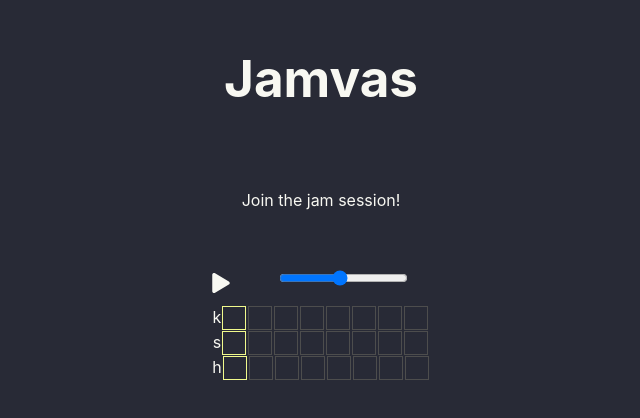
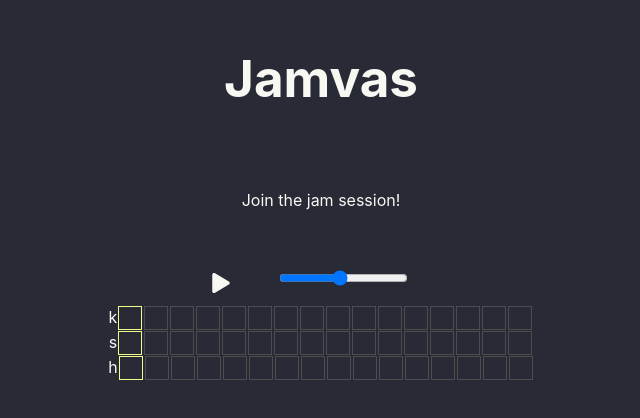
Before and after one commit to ynnckth/jamvas, a React (Vite) app in the folder jamvas-frontend/: page / in a window 1280 px wide. Shown: the part 202-620 px from the top of the page, without its empty margins (319-959 px from the left). Built offline with nearby package versions, Linux system fonts and the light colour scheme; no server answers.

Commit message:
Rename grid to tracks

```diff
--- a/jamvas-frontend/src/features/sequencer/components/GlobalSequencer/GlobalSequencer.tsx
+++ b/jamvas-frontend/src/features/sequencer/components/GlobalSequencer/GlobalSequencer.tsx
@@ -48,8 +48,9 @@ export const GlobalSequencer: React.FC = () => {
       {instruments.map((instrument) => (
         <div className="sequencer-instrument" key={`instrument-${instrument}`}>
           <div className="grid">
-            {instrument.grid.map((track, trackIndex) => (
+            {instrument.tracks.map((track, trackIndex) => (
               <div className="track" key={`track-${trackIndex}`}>
+                {/* TODO: add track icon logo */}
                 <div>{track.name.at(0)}</div>
                 {track.steps.map((step, stepIndex) => (
                   <GridCell
--- a/jamvas-frontend/src/features/sequencer/constants.ts
+++ b/jamvas-frontend/src/features/sequencer/constants.ts
@@ -1,3 +1,3 @@
 export const MIN_BPM = 50;
 export const MAX_BPM = 200;
-export const TOTAL_NO_STEPS = 8;
+export const TOTAL_NO_STEPS = 16;
--- a/jamvas-frontend/src/features/sequencer/instruments/drums/drumSequencerState.ts
+++ b/jamvas-frontend/src/features/sequencer/instruments/drums/drumSequencerState.ts
@@ -4,10 +4,18 @@ import { SequencerInstrument } from "../../types/sequencerInstrument";
 export const drumSequencerState: SequencerInstrument = {
   id: Instrument.DRUMS,
   name: "Drums",
-  grid: [
+  tracks: [
     {
       name: "kick",
       steps: [
+        { isOn: false },
+        { isOn: false },
+        { isOn: false },
+        { isOn: false },
+        { isOn: false },
+        { isOn: false },
+        { isOn: false },
+        { isOn: false },
         { isOn: false },
         { isOn: false },
         { isOn: false },
@@ -29,6 +37,14 @@ export const drumSequencerState: SequencerInstrument = {
         { isOn: false },
         { isOn: false },
         { isOn: false },
+        { isOn: false },
+        { isOn: false },
+        { isOn: false },
+        { isOn: false },
+        { isOn: false },
+        { isOn: false },
+        { isOn: false },
+        { isOn: false },
       ],
     },
     {
@@ -42,6 +58,14 @@ export const drumSequencerState: SequencerInstrument = {
         { isOn: false },
         { isOn: false },
         { isOn: false },
+        { isOn: false },
+        { isOn: false },
+        { isOn: false },
+        { isOn: false },
+        { isOn: false },
+        { isOn: false },
+        { isOn: false },
+        { isOn: false },
       ],
     },
   ],
--- a/jamvas-frontend/src/features/sequencer/instruments/getInstrumentColor.ts
+++ b/jamvas-frontend/src/features/sequencer/instruments/getInstrumentColor.ts
@@ -3,7 +3,7 @@ import { Instrument } from "./Instrument";
 export const getInstrumentColor = (instrument: Instrument) => {
   switch (instrument) {
     case Instrument.DRUMS:
-      return "var(--purple)";
+      return "var(--orange)";
     default:
       return "var(--gray)";
   }
--- a/jamvas-frontend/src/features/sequencer/sequencerSlice.ts
+++ b/jamvas-frontend/src/features/sequencer/sequencerSlice.ts
@@ -32,7 +32,7 @@ export const sequencerSlice = createSlice({
       .addCase(setInstrumentGridValue.fulfilled, (state, action) => {
         const { instrument, updatedTracks } = action.payload;
         const updatedInstrument = state.sequencerInstruments.find((i) => i.id === instrument)!;
-        updatedInstrument.grid = updatedTracks;
+        updatedInstrument.tracks = updatedTracks;
       });
   },
 });
--- a/jamvas-frontend/src/features/sequencer/sequencerThunks.ts
+++ b/jamvas-frontend/src/features/sequencer/sequencerThunks.ts
@@ -43,15 +43,15 @@ export const setInstrumentGridValue = createAsyncThunk<
       const sequencerState = (getState() as RootState).sequencerSlice;
       const instrumentToUpdate = sequencerState.sequencerInstruments.find((i) => i.id === instrument)!;
       const updatedTrack: Track = {
-        ...instrumentToUpdate.grid[trackIndex],
-        steps: instrumentToUpdate.grid[trackIndex].steps.map((step, i) => {
+        ...instrumentToUpdate.tracks[trackIndex],
+        steps: instrumentToUpdate.tracks[trackIndex].steps.map((step, i) => {
           if (i !== stepIndex) {
             return step;
           }
           return { isOn: newValue };
         }),
       };
-      const updatedTracks: Track[] = instrumentToUpdate.grid.map((track) => {
+      const updatedTracks: Track[] = instrumentToUpdate.tracks.map((track) => {
         if (track.name !== updatedTrack.name) {
           return track;
         }
--- a/jamvas-frontend/src/features/sequencer/types/sequencerInstrument.ts
+++ b/jamvas-frontend/src/features/sequencer/types/sequencerInstrument.ts
@@ -4,5 +4,5 @@ import { Track } from "./track";
 export interface SequencerInstrument {
   id: Instrument;
   name: string;
-  grid: Track[];
+  tracks: Track[];
 }
--- a/jamvas-frontend/src/index.css
+++ b/jamvas-frontend/src/index.css
@@ -18,7 +18,7 @@
   --background-secondary-color: #44475a;
   --foreground-color: #f8f8f2;
   --purple: #bd93f9;
-  --orange: #ffb86c;
+  --orange: #FF5523;
   --yellow: #f1fa8c;
   --pink: #ff79c6;
   --cyan: #8be9fd;
```
